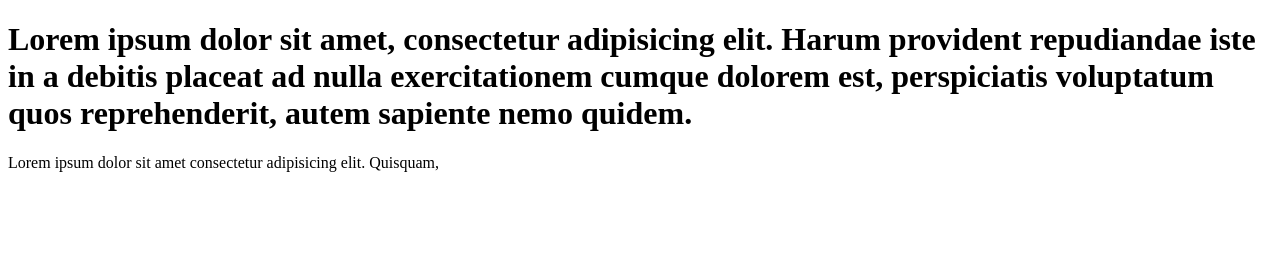
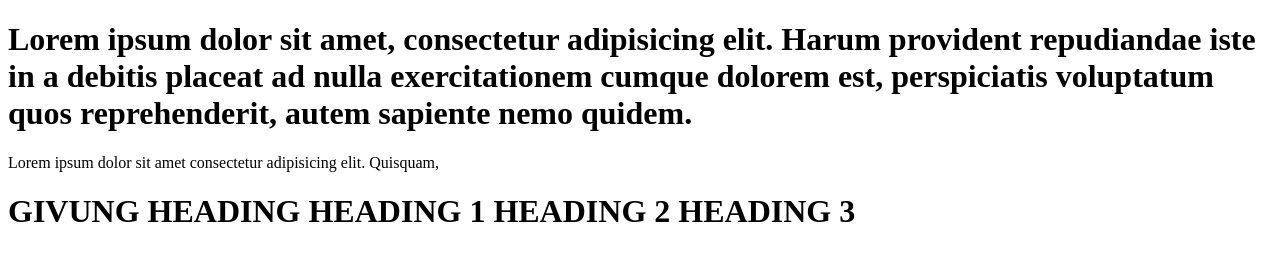
Before and after one commit to suhaib-siddiqui/muhammad-, a plain HTML site: page document.html in a window 1280 px wide. Drawn offline with Linux system fonts and the light colour scheme.

Commit message:
3rd time addition

```diff
--- a/document.html
+++ b/document.html
@@ -14,5 +14,11 @@
     <p>
        Lorem ipsum dolor sit amet consectetur adipisicing elit. Quisquam,
     </p>
+<H1>
+    GIVUNG HEADING
+    HEADING 1
+    HEADING 2
+    HEADING 3
+</H1>
 </body>
 </html>
```
Also changed, not shown: java.css (added).
